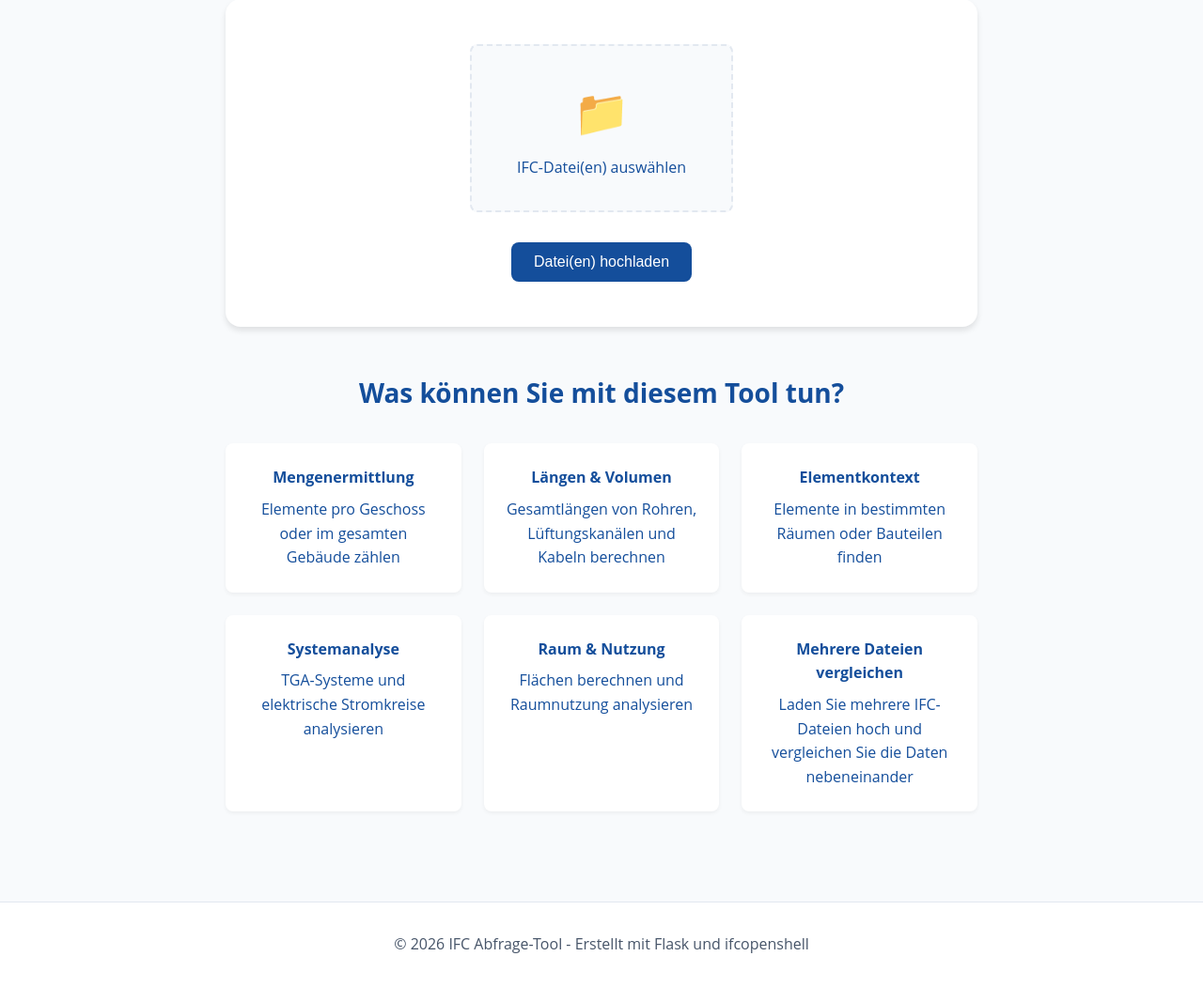
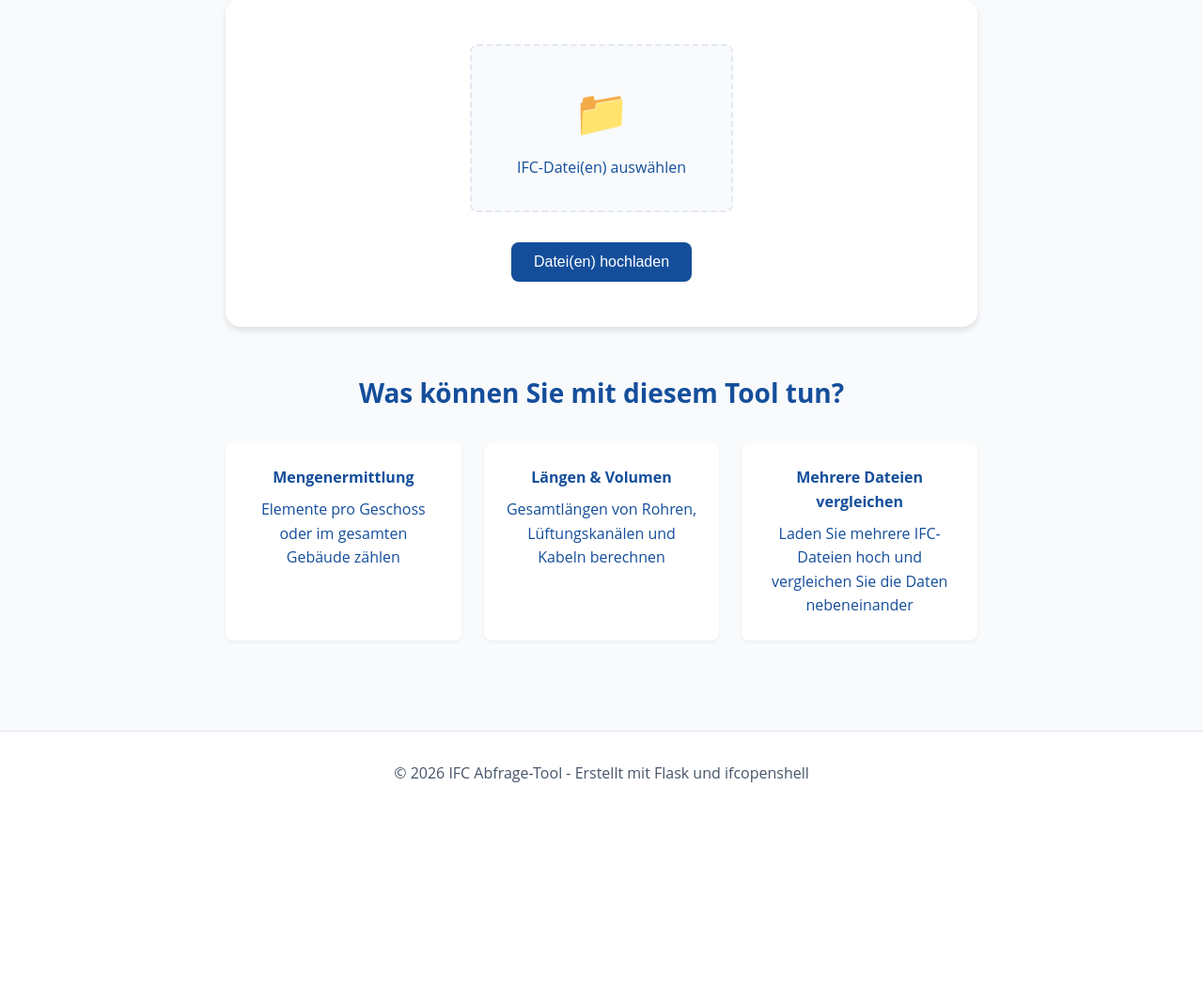
Before and after one commit to dennisjonca/open_bim, a Flask app: page / in a window 1280 px wide. Shown: the part 244-1295 px from the top of the page at 94% size. After the commit the page ends 1077 px from the top, so only its background shows below. Run offline with Flask 3, Linux system fonts and the light colour scheme.

Commit message:
Remove unused feature sections from index.html
Removed several feature sections from the index page.

```diff
--- a/templates/index.html
+++ b/templates/index.html
@@ -72,18 +72,6 @@
                 <p>Gesamtlängen von Rohren, Lüftungskanälen und Kabeln berechnen</p>
             </div>
             <div class="feature">
-                <h4>Elementkontext</h4>
-                <p>Elemente in bestimmten Räumen oder Bauteilen finden</p>
-            </div>
-            <div class="feature">
-                <h4>Systemanalyse</h4>
-                <p>TGA-Systeme und elektrische Stromkreise analysieren</p>
-            </div>
-            <div class="feature">
-                <h4>Raum & Nutzung</h4>
-                <p>Flächen berechnen und Raumnutzung analysieren</p>
-            </div>
-            <div class="feature">
                 <h4>Mehrere Dateien vergleichen</h4>
                 <p>Laden Sie mehrere IFC-Dateien hoch und vergleichen Sie die Daten nebeneinander</p>
             </div>
```
